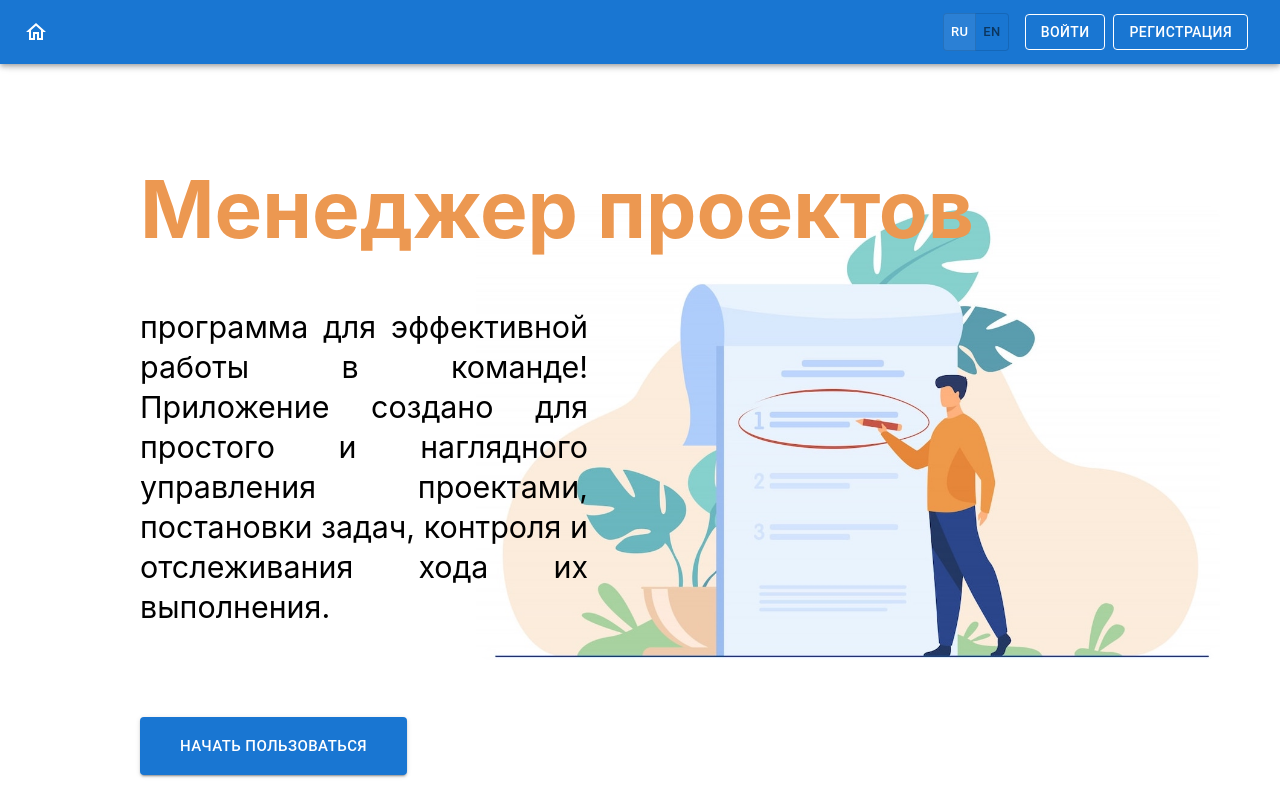
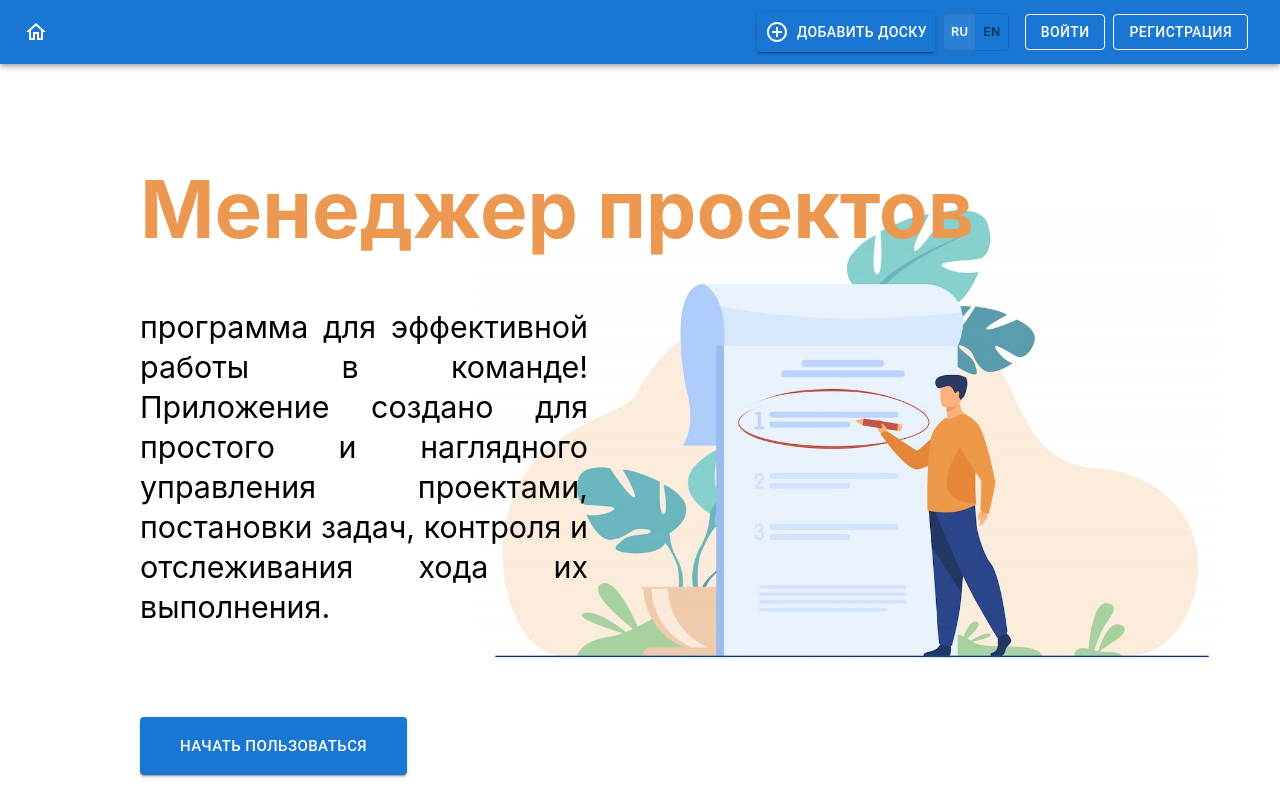
Before and after one commit to OksanaFedotova/project-management-app, a React (Create React App) app: page /#/welcome in a window 1280 px wide. Shown: the top 800 px of the page. Built offline with nearby package versions, Linux system fonts and the light colour scheme.

Commit message:
feat: add add button

```diff
--- a/src/components/Header/Header.tsx
+++ b/src/components/Header/Header.tsx
@@ -21,6 +21,8 @@ import type { RootState } from '../../store/store';
 import { useSelector } from 'react-redux';
 import { FormattedMessage } from 'react-intl';
 import { setCurrentLocale } from 'store/reducers/LanguageSlice';
+import AddCircleOutlineIcon from '@mui/icons-material/AddCircleOutline';
+import BoardForm from 'components/BoardForm';
 
 const theme = createTheme({
   palette: {
@@ -52,6 +54,7 @@ const Header = ({ isSticky }: { isSticky: boolean }) => {
     navigator('/welcome');
     toast.success('You are logged out!');
   };
+  const [boardForm, setBoardForm] = useState(false);
 
   return (
     <header className={isSticky ? 'appbar-sticky' : 'appbar'}>
@@ -74,6 +77,11 @@ const Header = ({ isSticky }: { isSticky: boolean }) => {
               onClick={() => navigator('..')}
             />
           )}
+          {boardForm && <BoardForm onClick={() => setBoardForm(false)} />}
+          <Button variant="contained" sx={{ p: 1, m: 1 }} onClick={() => setBoardForm(true)}>
+            <AddCircleOutlineIcon sx={{ mr: 1 }} />
+            <FormattedMessage id="add_board" />
+          </Button>
           <ThemeProvider theme={theme}>
             <ToggleButtonGroup
               color="primary"
```
